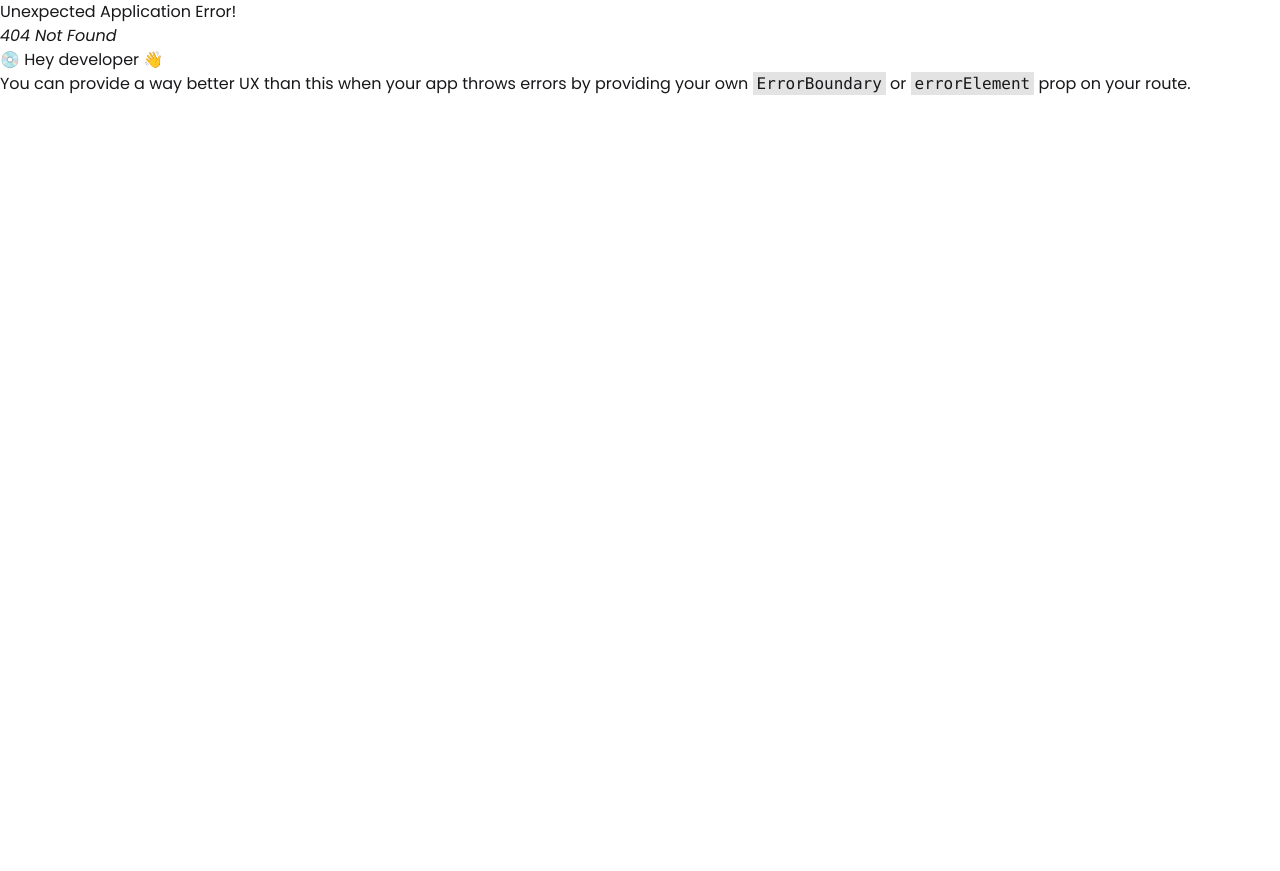
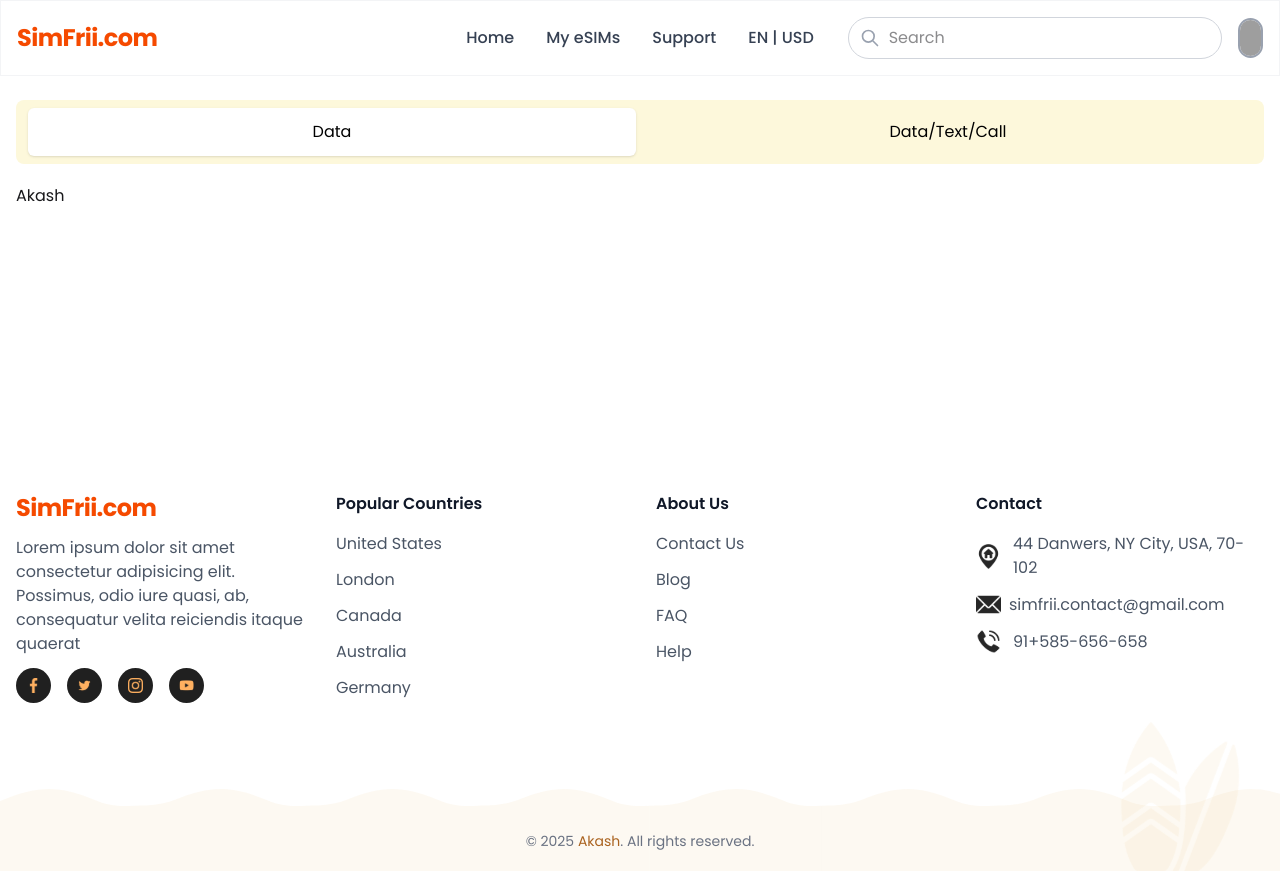
Before and after one commit to hasiburrahmanakash79/simfrii, a React (Vite) app: page /instruction in a window 1280 px wide. Before the commit this address had no page. Before the commit the page ends 800 px from the top, so only its background shows below. Built offline with nearby package versions, Linux system fonts and the light colour scheme; grey boxes are pictures that could not be loaded.

Commit message:
min-h-[calc(100vh-16rem)]

```diff
--- a/src/Layouts/Main.jsx
+++ b/src/Layouts/Main.jsx
@@ -11,7 +11,7 @@ const Main = () => {
     <div className="">
       <Navbar />
       <ScrollToTop />
-      <div >
+      <div className="min-h-[calc(100vh-26rem)]">
         <Outlet />
       </div>
       <div>{!hideFooter && <Footer />}</div>
@@ -20,4 +20,3 @@ const Main = () => {
 };
 
 export default Main;
-//  className="container mx-auto mt-30 md:mt-15"
--- a/src/Pages/TopUp/TopUp.jsx
+++ b/src/Pages/Instructions/Instructions.jsx
@@ -1,21 +1,18 @@
+
 import { useState } from "react";
 
-import TopUpDataCard from "./TopUpDataCard";
-import TopUpCallCard from "./TopUpCallCard";
 
-const TopUp = () => {
+const Instructions = () => {
   const tabs = [
-    { label: "Data", value: "data", content: <TopUpDataCard /> },
-    { label: "Data/Text/Call", value: "callText", content: <TopUpCallCard /> },
+    { label: "Data", value: "data", content:  <>Akash</> },
+    { label: "Data/Text/Call", value: "callText", content: <>akash2</> },
   ];
 
   const [activeTab, setActiveTab] = useState("data");
 
-
   return (
-    <div className="container mx-auto my-20 p-4">
+    <div className="container mx-auto my-16 p-4">
       <div className="">
-
         <div className="flex items-center gap-5 w-full my-5">
           <div className="bg-[#FDF8DB] p-2 rounded-lg flex justify-between text-center items-center w-full">
             {tabs.map((tab) => (
@@ -32,15 +29,12 @@ const TopUp = () => {
               </button>
             ))}
           </div>
-
         </div>
       </div>
       {/* Tab Content */}
       <div>{tabs.find((tab) => tab.value === activeTab)?.content}</div>
-
-
     </div>
   );
 };
 
-export default TopUp;
+export default Instructions;
--- a/src/Pages/MyEsim/ESIMDetails.jsx
+++ b/src/Pages/MyEsim/ESIMDetails.jsx
@@ -10,6 +10,7 @@ import {
 } from "lucide-react";
 import SupportModal from "../Support/SupportModal";
 import ChatModal from "../Support/ChatModal";
+import { Link } from "react-router-dom";
 
 export default function ESIMDetails() {
   const [loading, setLoading] = useState(true);
@@ -238,7 +239,7 @@ export default function ESIMDetails() {
               eSIMs Installation
             </h3>
 
-            <div className="bg-orange-50 rounded-xl p-4 flex items-center justify-between hover:bg-orange-100 transition-colors cursor-pointer">
+            <Link to='/instruction' className="bg-orange-50 rounded-xl p-4 flex items-center justify-between hover:bg-orange-100 transition-colors cursor-pointer">
               <div className="flex items-center">
                 <div className="bg-white rounded-lg p-2 mr-3">
                   <FileText className="w-5 h-5 text-gray-600" />
@@ -248,7 +249,7 @@ export default function ESIMDetails() {
                 </span>
               </div>
               <ChevronRight className="w-5 h-5 text-gray-400" />
-            </div>
+            </Link>
           </div>
         </div>
       </div>
--- a/src/Routers/Router.jsx
+++ b/src/Routers/Router.jsx
@@ -15,6 +15,7 @@ import AdminOverview from "../Pages/AdminPages/AdminOverview";
 import OrderPreview from "../Pages/OrderPreview/OrderPreview";
 import SuccessPayment from "../Pages/OrderPreview/SuccessPayment";
 import TopUp from "../Pages/TopUp/TopUp";
+import Instructions from "../Pages/Instructions/Instructions";
 const router = createBrowserRouter([
   {
     path: "/",
@@ -43,6 +44,10 @@ const router = createBrowserRouter([
       {
         path: "/package-details",
         element: <ESIMDetails />,
+      },
+      {
+        path: "/instruction",
+        element: <Instructions />,
       },
       {
         path: "/top-up/:id",
```
